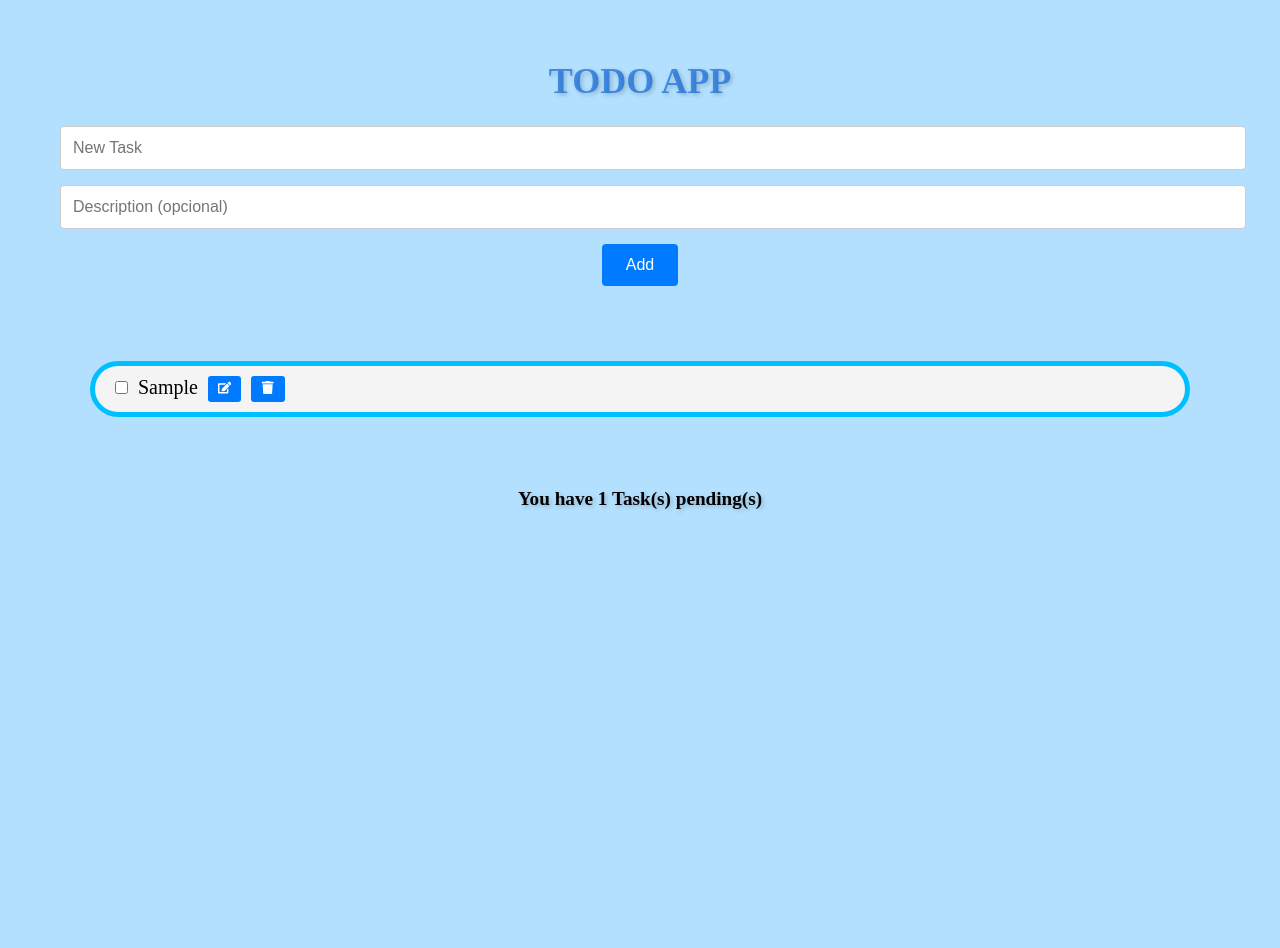
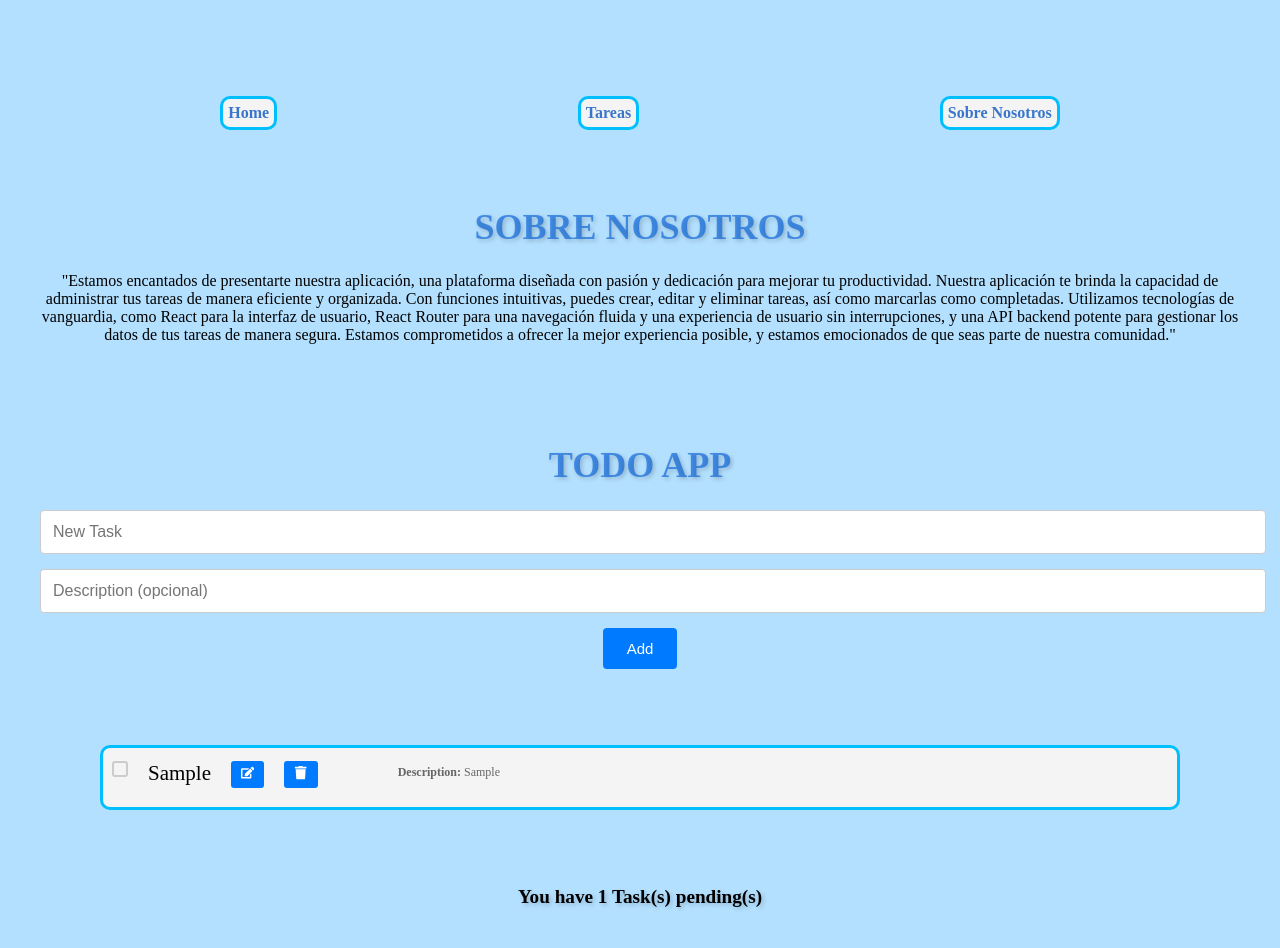
Before and after one commit to minesbum/my-react-task-list, a React (Vite) app: page /sobre-nosotros in a window 1280 px wide. Both pictures are taken after typing "Sample", "Sample" into the empty fields and a click on the button "Add". Shown: the top 948 px of the page. Before the commit the page ends 800 px from the top, so only its background shows below. Built offline with nearby package versions, Linux system fonts and the light colour scheme.

Commit message:
Agregue una pequeña interfaz en la cual el usuario puede navegar y ver informacion sobre la app

```diff
--- a/package.json
+++ b/package.json
@@ -13,7 +13,8 @@
     "react": "^18.2.0",
     "react-dom": "^18.2.0",
     "react-hook-form": "^7.47.0",
-    "react-icons": "^4.10.1"
+    "react-icons": "^4.10.1",
+    "react-router-dom": "^6.16.0"
   },
   "devDependencies": {
     "@types/react": "^18.2.15",
--- a/src/App.css
+++ b/src/App.css
@@ -19,7 +19,7 @@ h3 {
 
 h1 {
   font-size: 36px;
-  color: #005ad79e;
+  color: rgba(0, 90, 215, 0.62);
   text-align: center;
   margin-top: 20px;
   text-transform: uppercase;
@@ -29,7 +29,7 @@ h1 {
 
 
 form {
-  margin: 20px;
+  margin: 20x;
 }
 
 input[type="text"] {
@@ -54,7 +54,7 @@ button[type="submit"] {
   border: none;
   border-radius: 4px;
   cursor: pointer;
-  font-size: 16px;
+  font-size: 15px;
   transition: background-color 0.3s ease;
 }
 button[type="submit"]:hover {
@@ -65,17 +65,14 @@ ul {
   padding: 50px;
 }
 
-
 li {
-  font-size: 20px;
+  font-size: 21px;
   background-color: #f4f4f4;
-  border: 5px solid #00bfff;
-  margin: 5px 0;
-  padding: 10px;
+  border: 3px solid #00bfff;
+  margin: 10px 10px;
+  padding: 5px;
   display: flex;
-  justify-content: space-between;
-  align-items: center;
-  border-radius: 100px;
+  border-radius: 10px;
 }
 
 .error {
@@ -93,33 +90,50 @@ li {
   background-color: #ffcdd2;
 }
 
-.completed {
+.completed-text {
   text-decoration: line-through;
 }
 
 .chebox {
-  margin-left: 10px;
-  margin-right: 10px;
-  border: none;
-  padding: 5px 10px;
+  appearance: none;
+  width: 16px;
+  height: 16px;
+  border: 2px solid #ccc;
   border-radius: 3px;
   cursor: pointer;
+  display: inline-flex;
+  margin-right: 20px;
+  align-items: center;
+  justify-content: center;
+  transition: background-color 0.3s, border-color 0.3s;
+}
+
+.chebox:checked {
+  background-color: #5bc0de;
+  border-color: #5bc0de;
+}
+
+
+.chebox:checked::before {
+  content: "✓";
+  font-size: 14px;
+  color: white;
 }
 
 
 .editing {
-  background-color: #f0f0f0; /* Cambia el fondo cuando está en modo de edición */
-  border: 1px solid #ccc; /* Añade un borde */
-  padding: 4px; /* Añade espacio alrededor del texto en modo de edición */
-  border-radius: 4px; /* Agrega bordes redondeados */
-  box-shadow: 0 0 4px rgba(0, 0, 0, 0.2); /* Agrega una sombra ligera */
-  margin-right: 1px; /* Añade margen derecho para separar de otros elementos */
+  background-color: #f0f0f0;
+  border: 1px solid #ccc;
+  padding: 4px;
+  border-radius: 4px;
+  box-shadow: 0 0 4px rgba(0, 0, 0, 0.2);
+  margin-right: 1px;
 }
 
 .edit,
 .save,
 .trash {
-  margin-left: 10px;
+  margin-left: 20px;
   background-color: #007bff;
   color: white;
   border: none;
@@ -128,8 +142,41 @@ li {
   cursor: pointer;
 }
 
-.edit:hover,
-.save:hover,
-.trash:hover {
-  background-color: #0056b3;
+.task-item {
+  display: flex;
+  align-items: center;
+  margin-bottom: 10px;
 }
+
+.task-description {
+  margin-left: 80px;
+  font-size: 12px;
+  color: #666;
+}
+
+.menu {
+  padding: 30px;
+}
+
+.menu-list {
+  list-style: none;
+  padding: 0;
+  display: flex;
+  justify-content: space-around;
+}
+
+.menu-link {
+  text-decoration: none;
+  color: rgb(57, 118, 203);
+  font-weight: bold;
+  font-size: 16px;
+  transition: color 0.3s;
+
+  &:hover {
+    color:  rgb(16, 77, 162);
+  }
+}
+
+.interfaz {
+  margin-bottom: 100px; /* Espacio en la parte inferior */
+}
--- a/src/App.jsx
+++ b/src/App.jsx
@@ -1,8 +1,15 @@
-import React, { useState, useEffect } from 'react';
-import './App.css';
+import { useState, useEffect, lazy, Suspense } from 'react';
 import Header from './components/Header';
 import { TaskList } from './components/TaskList';
 import { useTaskManager } from './Hooks/useTaskManager';
+import './App.css';
+import Menu from './components/Menu';
+import { BrowserRouter as Router, Route, Routes } from 'react-router-dom';
+
+
+const Home = lazy(()=> import("./Pages/Home"))
+const SobreNosotros = lazy(()=> import("./Pages/SobreNosotros"))
+const Tareas = lazy(()=> import("./Pages/Tareas"))
 
 function App() {
   const { tasks, createTask, deleteTask, updateTask, completeTask, formErrors } = useTaskManager();
@@ -46,9 +53,17 @@ function App() {
   }, [tasks]);
 
   return (
-    <div>
+    <Router>
+        <Menu/>
+        <Suspense fallback="Loading...">
+          <Routes>
+            <Route path="/tareas" element={<Tareas />} />
+            <Route path="/sobre-nosotros" element={<SobreNosotros />} />
+            <Route path="/" element={<Home />} />
+          </Routes>
+        </Suspense>
+
       <Header />
-
       <form onSubmit={handleAddTask}>
         <input
           type="text"
@@ -76,8 +91,7 @@ function App() {
       <div>
       <h3>You have {pendingTasksCount} Task(s) pending(s)</h3>
       </div>
-    </div>
+    </Router>
   );
 }
-
 export default App;
--- a/src/Hooks/useTaskManager.js
+++ b/src/Hooks/useTaskManager.js
@@ -29,9 +29,15 @@ export function useTaskManager() {
       description: newTask.description || '', // Establecer descripción como cadena vacía si no se proporciona
       completed: false,
     };
-    setTasks((prevTasks) => [...prevTasks, newTaskObject]);
+
+    // Actualiza el estado de las tareas
+    setTasks((prevTasks) => {
+      const updatedTasks = [...prevTasks, newTaskObject];
+      // Guarda las tareas actualizadas en el localStorage
+      localStorage.setItem('tasks', JSON.stringify(updatedTasks));
+      return updatedTasks;
+    });
   };
-
   // Marcar una tarea como completada
   const completeTask = (index) => {
     setTasks((prevTasks) => {
--- /dev/null
+++ b/src/Pages/Home.jsx
@@ -0,0 +1,9 @@
+const Home = () => {
+  return (
+    <div className="interfaz">
+      <h1>Bienvenido a Mi Aplicación</h1>
+    </div>
+  );
+};
+
+export default Home;
--- /dev/null
+++ b/src/Pages/SobreNosotros.jsx
@@ -0,0 +1,11 @@
+const SobreNosotros = () => {
+  return (
+    <div className="interfaz">
+      <h1>Sobre Nosotros</h1>
+      <p>"Estamos encantados de presentarte nuestra aplicación, una plataforma diseñada con pasión y dedicación para mejorar tu productividad. Nuestra aplicación te brinda la capacidad de administrar tus tareas de manera eficiente y organizada. Con funciones intuitivas, puedes crear, editar y eliminar tareas, así como marcarlas como completadas. Utilizamos tecnologías de vanguardia, como React para la interfaz de usuario, React Router para una navegación fluida y una experiencia de usuario sin interrupciones, y una API backend potente para gestionar los datos de tus tareas de manera segura. Estamos comprometidos a ofrecer la mejor experiencia posible, y estamos emocionados de que seas parte de nuestra comunidad."</p>
+
+    </div>
+  );
+};
+
+export default SobreNosotros;
--- /dev/null
+++ b/src/Pages/Tareas.jsx
@@ -0,0 +1,9 @@
+const Tareas = () => {
+  return (
+    <div className="interfaz">
+      <h1>Listado de Tareas</h1>
+    </div>
+  );
+};
+
+export default Tareas;
--- /dev/null
+++ b/src/components/Menu.jsx
@@ -0,0 +1,22 @@
+import { Link } from 'react-router-dom';
+
+const Menu = () => {
+  return (
+    <nav className="menu">
+      <ul className="menu-list">
+        <li className="menu-item">
+          <Link to="/" className="menu-link">Home</Link>
+        </li>
+        <li className="menu-item">
+          <Link to="/tareas" className="menu-link">Tareas</Link>
+        </li>
+        <li className="menu-item">
+          <Link to="/sobre-nosotros" className="menu-link">Sobre Nosotros</Link>
+        </li>
+    </ul>
+    </nav>
+
+  );
+};
+
+export default Menu;
--- a/src/components/Task.jsx
+++ b/src/components/Task.jsx
@@ -1,7 +1,7 @@
 import React, { useState } from 'react';
 import { FaTrash, FaEdit, FaSave } from 'react-icons/fa';
 
-export const Task = ({ text, onDelete, onUpdate, onComplete }) => {
+export const Task = ({ text, description, completed, onDelete, onUpdate, onComplete }) => {
   const [isEditing, setIsEditing] = useState(false);
   const [editedText, setEditedText] = useState(text);
 
@@ -19,13 +19,14 @@ export const Task = ({ text, onDelete, onUpdate, onComplete }) => {
   };
 
   const handleDeleteClick = () => {
-    onDelete(); // Llama a onDelete cuando se hace clic en el botón de eliminación
+    onDelete();
   };
 
   return (
-    <div>
-      <input className='chebox' type="checkbox"  onChange={handleCheckboxChange} />
-      <span className={`task-text ${isEditing ? 'editing' : ''}`}>
+    <div className="task-item">
+      <div className="task-header">
+        <input className='chebox' type="checkbox" onChange={handleCheckboxChange} checked={completed} />
+        <span className={`task-text ${isEditing ? 'editing' : ''} ${completed ? 'completed-text' : ''}`}>
           {isEditing ? (
             <input
               type="text"
@@ -36,7 +37,7 @@ export const Task = ({ text, onDelete, onUpdate, onComplete }) => {
             text
           )}
         </span>
-      {isEditing ?(
+        {isEditing ? (
           <button className='save' onClick={handleSaveClick}>
             <FaSave />
           </button>
@@ -49,5 +50,11 @@ export const Task = ({ text, onDelete, onUpdate, onComplete }) => {
           <FaTrash />
         </button>
       </div>
+      {description && (
+        <p className="task-description">
+          <strong>Description:</strong> {description}
+        </p>
+      )}
+    </div>
   );
 };
--- a/src/components/TaskList.jsx
+++ b/src/components/TaskList.jsx
@@ -3,16 +3,17 @@ import { Task } from './Task';
 
 export const TaskList = ({ tasks, onDelete, onUpdate, onComplete }) => {
   return (
-    <div >
-      <ul >
+    <div>
+      <ul>
         {tasks.map((task, index) => (
           <li key={index}>
             <Task
               text={task.name}
+              description={task.description}
               completed={task.completed}
               onDelete={() => onDelete(index)}
               onUpdate={(newText) => onUpdate(index, newText)}
-              onComplete={() => onComplete(index)}
+              onComplete={() => onComplete(index)} // Pasa onComplete aquí
             />
           </li>
         ))}
```
Also changed, not shown: 1 other file (tests, documents, lock files or other folders). Lines whose indentation alone changed are shown as unchanged.
